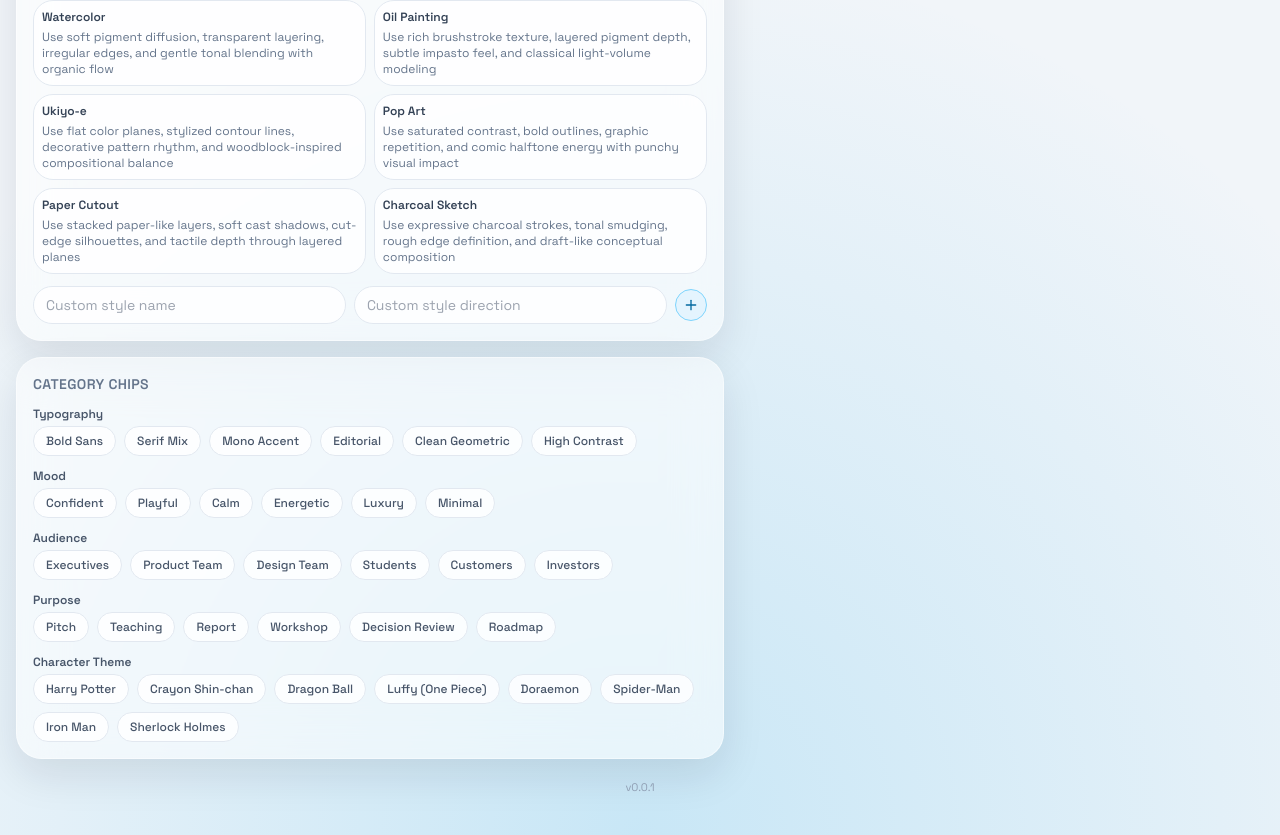
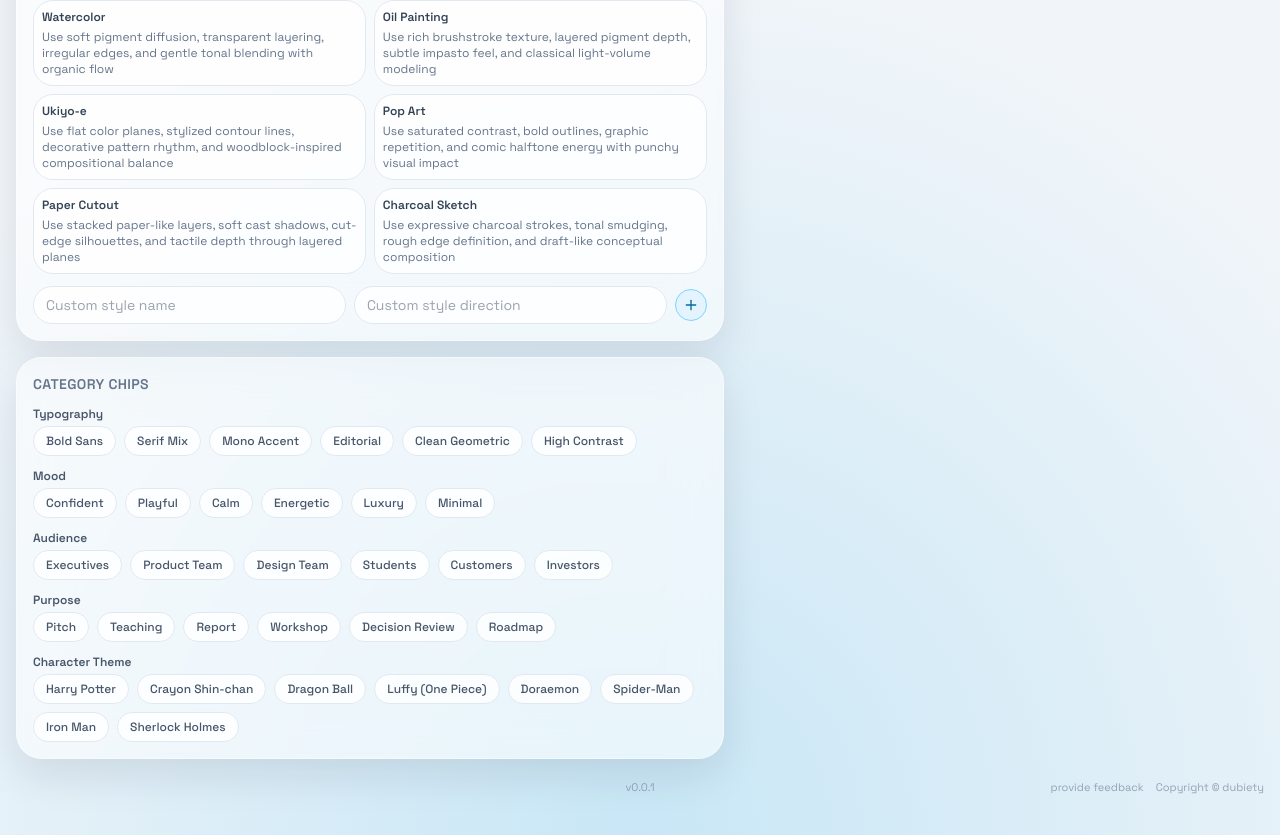
Before and after one commit to dubiety/slide-styling-prompt-generator, a React (Vite) app: page /en in a window 1280 px wide. Shown: the part 1860-2695 px from the top of the page. Built offline with nearby package versions, Linux system fonts and the light colour scheme.

Commit message:
Update layout

```diff
--- a/src/App.tsx
+++ b/src/App.tsx
@@ -1372,8 +1372,26 @@ function App() {
             </div>
           </section>
         )}
-        <footer className="pt-1 text-center text-[11px] text-slate-400 dark:text-slate-500">
-          {SETTINGS_VERSION}
+        <footer className="grid w-full gap-2 pt-1 text-[11px] text-slate-400 dark:text-slate-500 sm:grid-cols-[1fr_auto_1fr] sm:items-center">
+          <span className="justify-self-center sm:col-start-2">{SETTINGS_VERSION}</span>
+          <span className="inline-flex flex-wrap items-center justify-end gap-3 text-right sm:col-start-3 sm:justify-self-end">
+            <a
+              href="https://github.com/dubiety/slide-styling-prompt-generator/issues"
+              target="_blank"
+              rel="noreferrer"
+              className="underline-offset-2 hover:underline"
+            >
+              provide feedback
+            </a>
+            <a
+              href="https://github.com/dubiety/slide-styling-prompt-generator"
+              target="_blank"
+              rel="noreferrer"
+              className="underline-offset-2 hover:underline"
+            >
+              Copyright © dubiety
+            </a>
+          </span>
         </footer>
       </div>
     </main>
```
